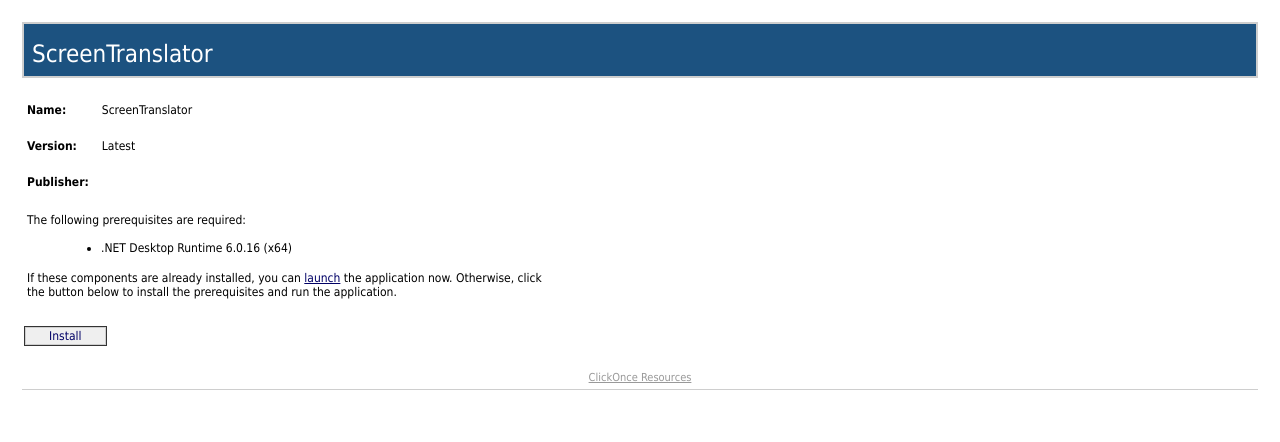
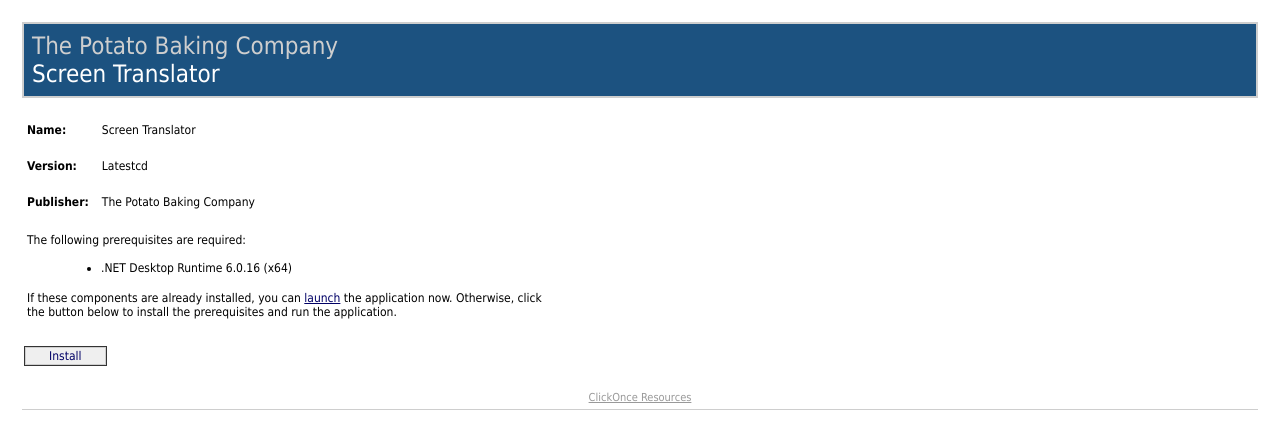
Before and after one commit to potados99/distribution, a plain HTML site: page ScreenTranslator/Publish.html in a window 1280 px wide. Drawn offline with Linux system fonts and the light colour scheme.

Commit message:
chore: add publisher

```diff
--- a/ScreenTranslator/Publish.html
+++ b/ScreenTranslator/Publish.html
@@ -1,6 +1,6 @@
 <HTML>
 <HEAD>
-    <TITLE>ScreenTranslator</TITLE>
+  <TITLE>Screen Translator</TITLE>
   <META HTTP-EQUIV="Content-Type" CONTENT="text/html; charset=utf-8" />
   <STYLE TYPE="text/css">
     <!--
@@ -51,7 +51,7 @@ FONT.key {font-weight: bold; color: darkgreen}
 <TABLE WIDTH="100%" CELLPADDING="0" CELLSPACING="2" BORDER="0">
 
   <!-- Begin Banner -->
-<TR><TD><TABLE CELLPADDING="2" CELLSPACING="0" BORDER="0" BGCOLOR="#cecece" WIDTH="100%"><TR><TD><TABLE BGCOLOR="#1c5280" WIDTH="100%" CELLPADDING="0" CELLSPACING="0" BORDER="0"><TR><TD CLASS="Banner" /></TR><TR><TD CLASS="Banner"><SPAN CLASS="BannerTextCompany" /></TD></TR><TR><TD CLASS="Banner"><SPAN CLASS="BannerTextApplication">ScreenTranslator</SPAN></TD></TR><TR><TD CLASS="Banner" ALIGN="RIGHT" /></TR></TABLE></TD></TR></TABLE></TD></TR>
+  <TR><TD><TABLE CELLPADDING="2" CELLSPACING="0" BORDER="0" BGCOLOR="#cecece" WIDTH="100%"><TR><TD><TABLE BGCOLOR="#1c5280" WIDTH="100%" CELLPADDING="0" CELLSPACING="0" BORDER="0"><TR><TD CLASS="Banner" /></TR><TR><TD CLASS="Banner"><SPAN CLASS="BannerTextCompany">The Potato Baking Company</SPAN></TD></TR><TR><TD CLASS="Banner"><SPAN CLASS="BannerTextApplication">Screen Translator</SPAN></TD></TR><TR><TD CLASS="Banner" ALIGN="RIGHT" /></TR></TABLE></TD></TR></TABLE></TD></TR>
   <!-- End Banner -->
 
 
@@ -59,7 +59,7 @@ FONT.key {font-weight: bold; color: darkgreen}
   <TR><TD ALIGN="LEFT"><TABLE CELLPADDING="2" CELLSPACING="0" BORDER="0" WIDTH="540"><TR><TD WIDTH="496">
 
     <!-- Begin AppInfo -->
-<TABLE><TR><TD COLSPAN="3">&nbsp;</TD></TR><TR><TD><B>Name:</B></TD><TD WIDTH="5"><SPACER TYPE="block" WIDTH="10" /></TD><TD>ScreenTranslator</TD></TR><TR><TD COLSPAN="3">&nbsp;</TD></TR><TR><TD><B>Version:</B></TD><TD WIDTH="5"><SPACER TYPE="block" WIDTH="10" /></TD><TD>Latest</TD></TR><TR><TD COLSPAN="3">&nbsp;</TD></TR><TR><TD><B>Publisher:</B></TD><TD WIDTH="5"><SPACER TYPE="block" WIDTH="10" /></TD><TD /></TR><tr><td colspan="3">&nbsp;</td></tr></TABLE>
+    <TABLE><TR><TD COLSPAN="3">&nbsp;</TD></TR><TR><TD><B>Name:</B></TD><TD WIDTH="5"><SPACER TYPE="block" WIDTH="10" /></TD><TD>Screen Translator</TD></TR><TR><TD COLSPAN="3">&nbsp;</TD></TR><TR><TD><B>Version:</B></TD><TD WIDTH="5"><SPACER TYPE="block" WIDTH="10" /></TD><TD>Latestcd</TD></TR><TR><TD COLSPAN="3">&nbsp;</TD></TR><TR><TD><B>Publisher:</B></TD><TD WIDTH="5"><SPACER TYPE="block" WIDTH="10" /></TD><TD>The Potato Baking Company</TD></TR><tr><td colspan="3">&nbsp;</td></tr></TABLE>
     <!-- End AppInfo -->
 
 
```
Lines whose indentation alone changed are shown as unchanged.
